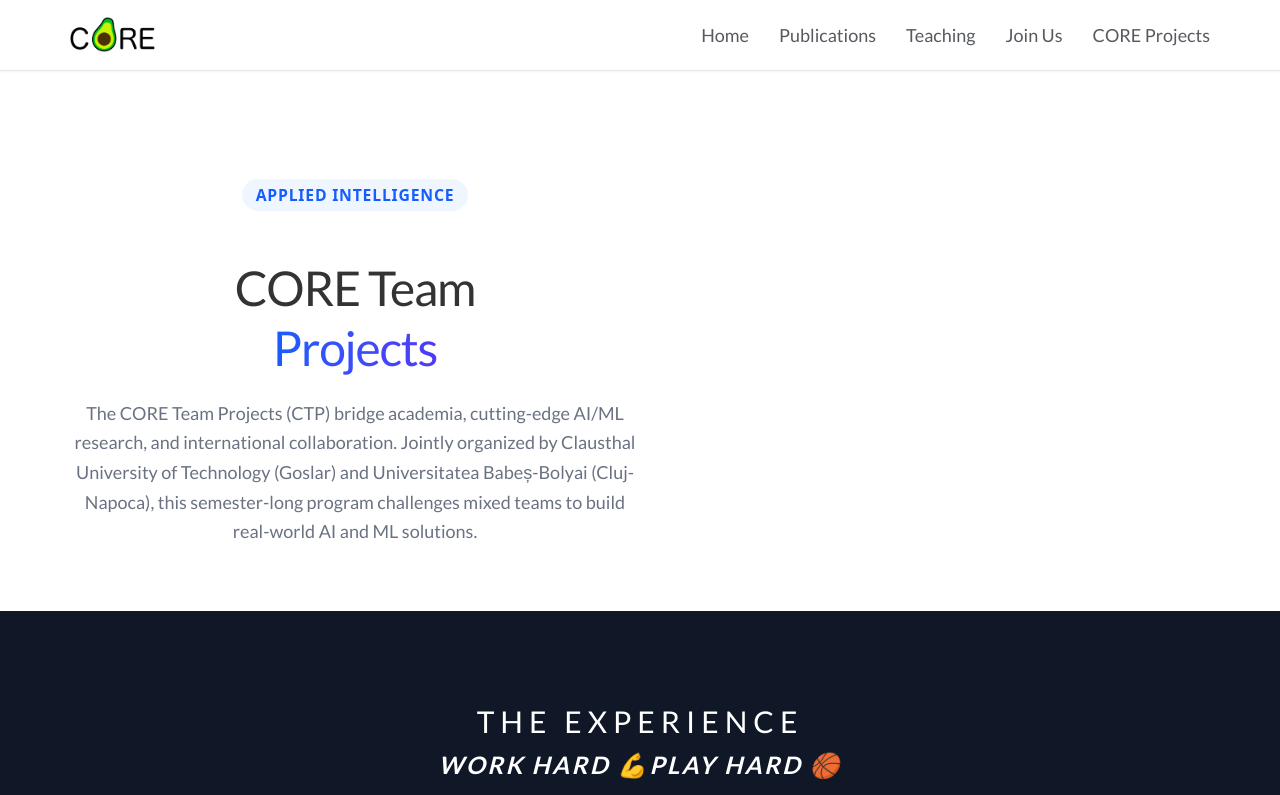
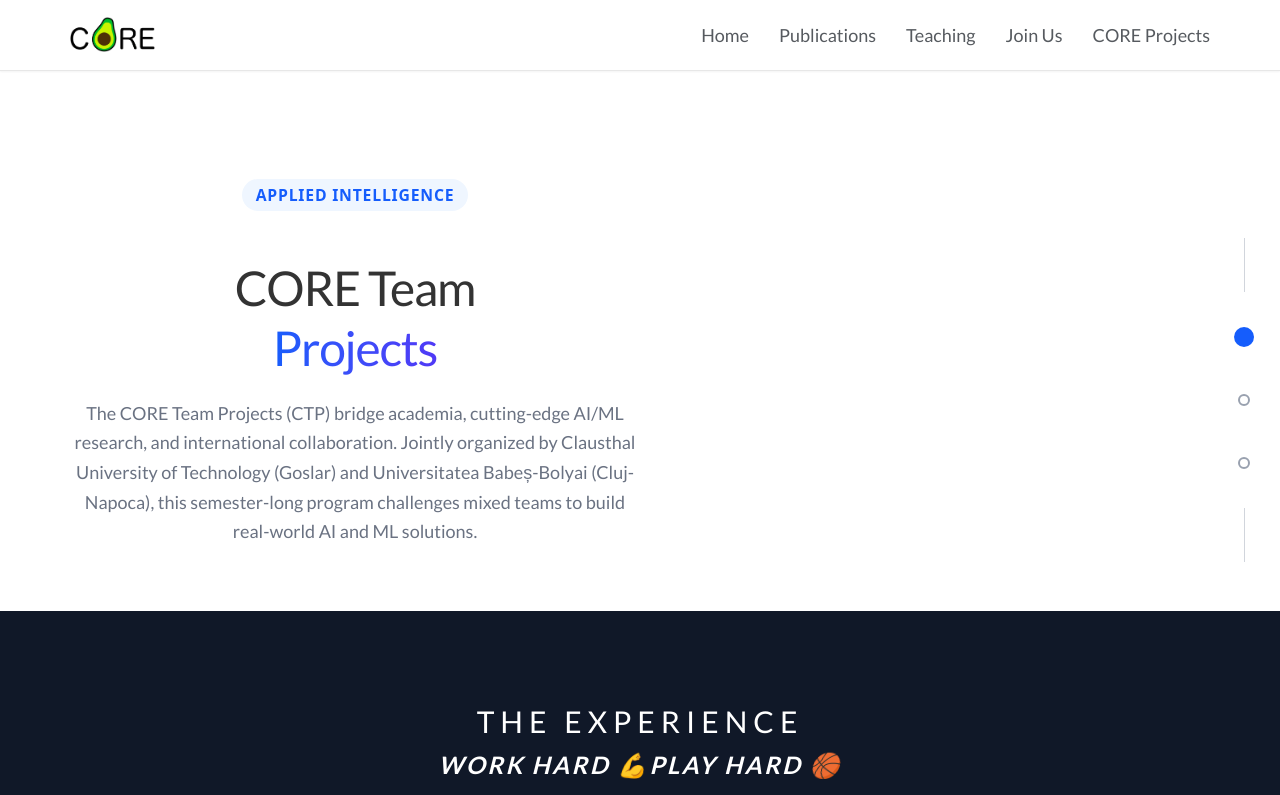
Before and after one commit to bartelt-lab/bartelt-lab.github.io, a React (Vite) app: page /#/core-team-projects in a window 1280 px wide. Shown: the top 795 px of the page. Built offline with nearby package versions, Linux system fonts and the light colour scheme.

Commit message:
RightSidebar: make 3‑dot sidebar visible on all viewports (dev)

```diff
--- a/src/components/RightSidebar.jsx
+++ b/src/components/RightSidebar.jsx
@@ -123,7 +123,7 @@ const RightSidebar = () => {
                     animate={{ opacity: 1 }}
                     exit={{ opacity: 0 }}
                     transition={{ duration: 0.5 }}
-                    className="hidden md:flex fixed top-0 right-0 h-full w-12 lg:w-48 z-40 flex flex-col items-end justify-center pointer-events-none"
+                    className="flex fixed top-0 right-0 h-full w-12 lg:w-48 z-40 flex-col items-end justify-center pointer-events-none"
                 >
                     <div className="flex flex-col items-center space-y-6 pointer-events-auto mr-4">
                         <div className={`w-px h-12 ${lineColor} transition-colors duration-300`}></div>
```
